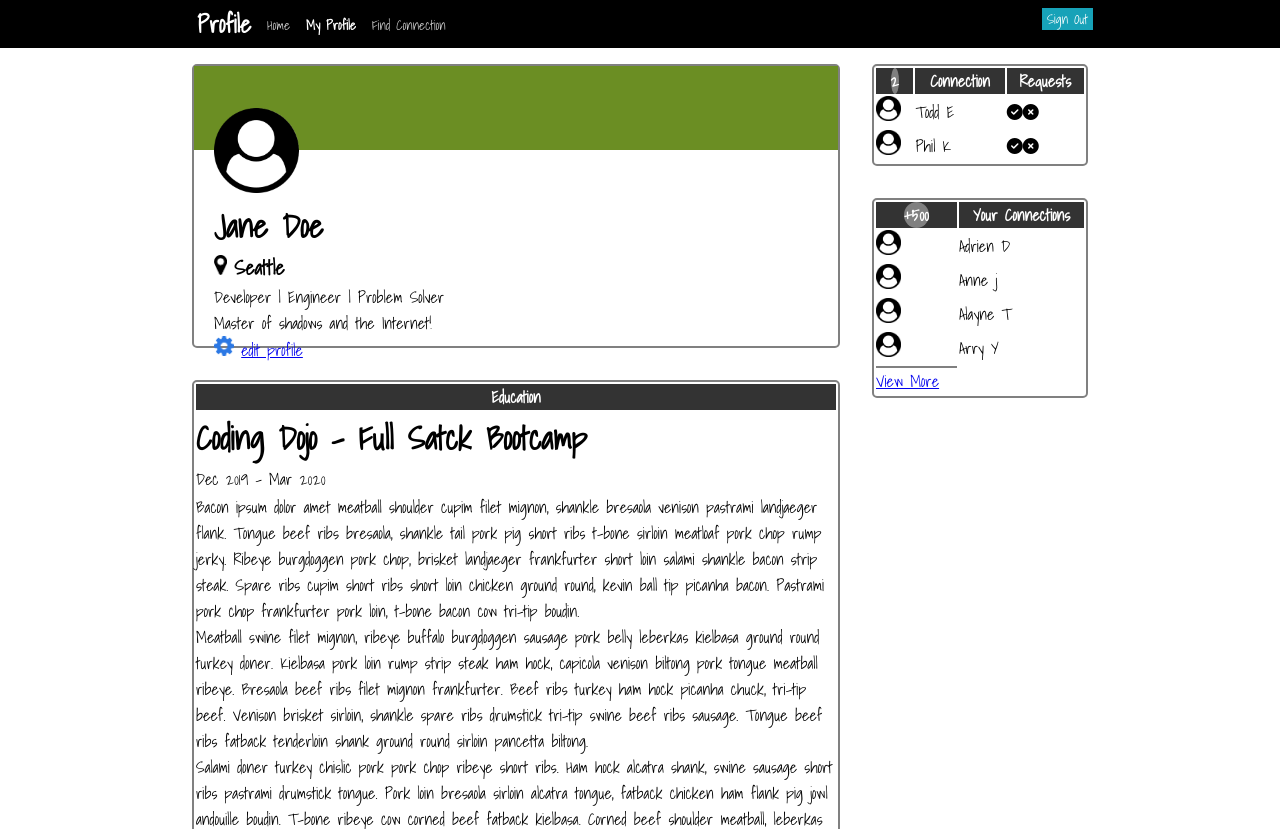
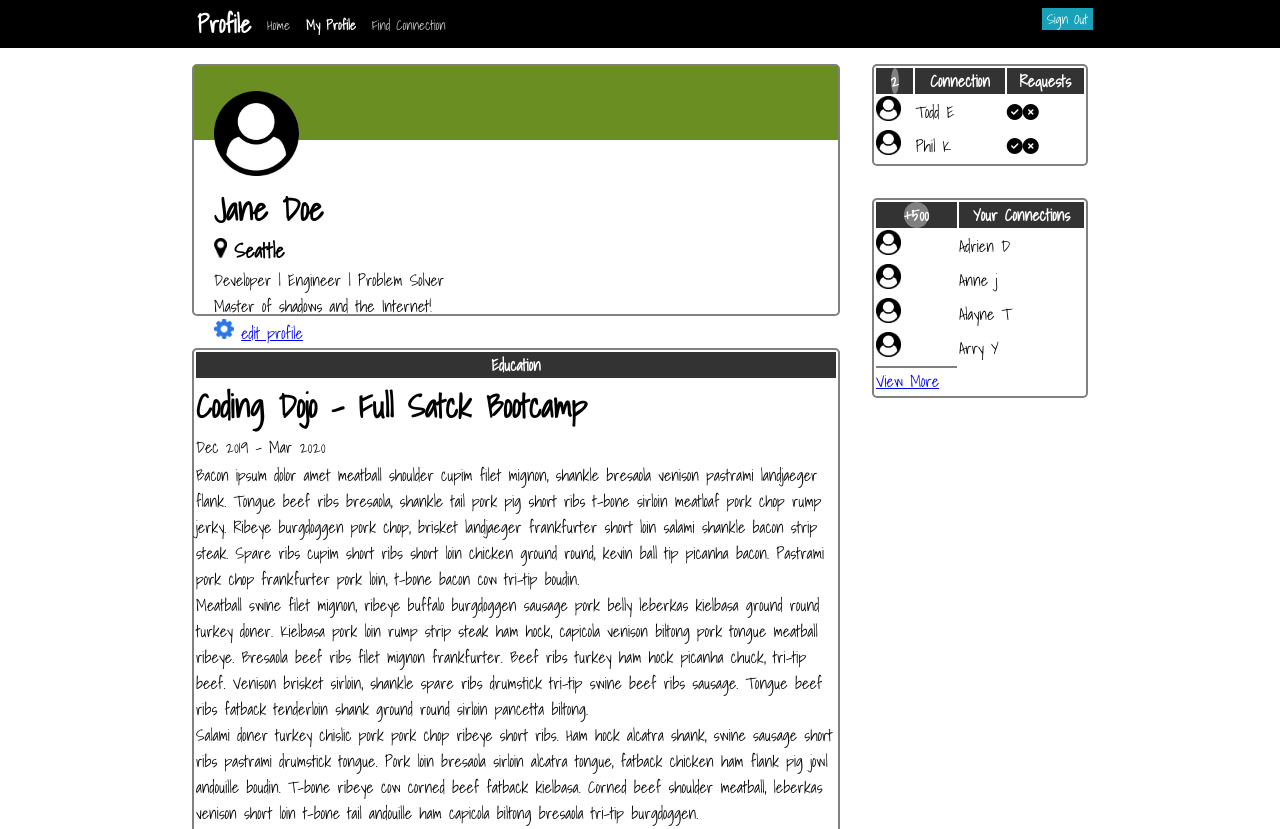
Before and after one commit to ianwhitehill/Profile_Project, a plain HTML site: page Index.html in a window 1280 px wide. Shown: the top 829 px of the page. Drawn offline with Linux system fonts and the light colour scheme.

Commit message:
fix card

```diff
--- a/style.css
+++ b/style.css
@@ -76,7 +76,7 @@ input
 .card
 {
     position: relative;
-    height: 35vh;
+    height: 31vh;
     border: 2px solid grey;
     border-radius: 5px;
 }
@@ -107,7 +107,7 @@ input
 .position
 {
     position: relative;
-    top: -15%;
+    top: -20%;
     left: 20px;
 }
 
```
